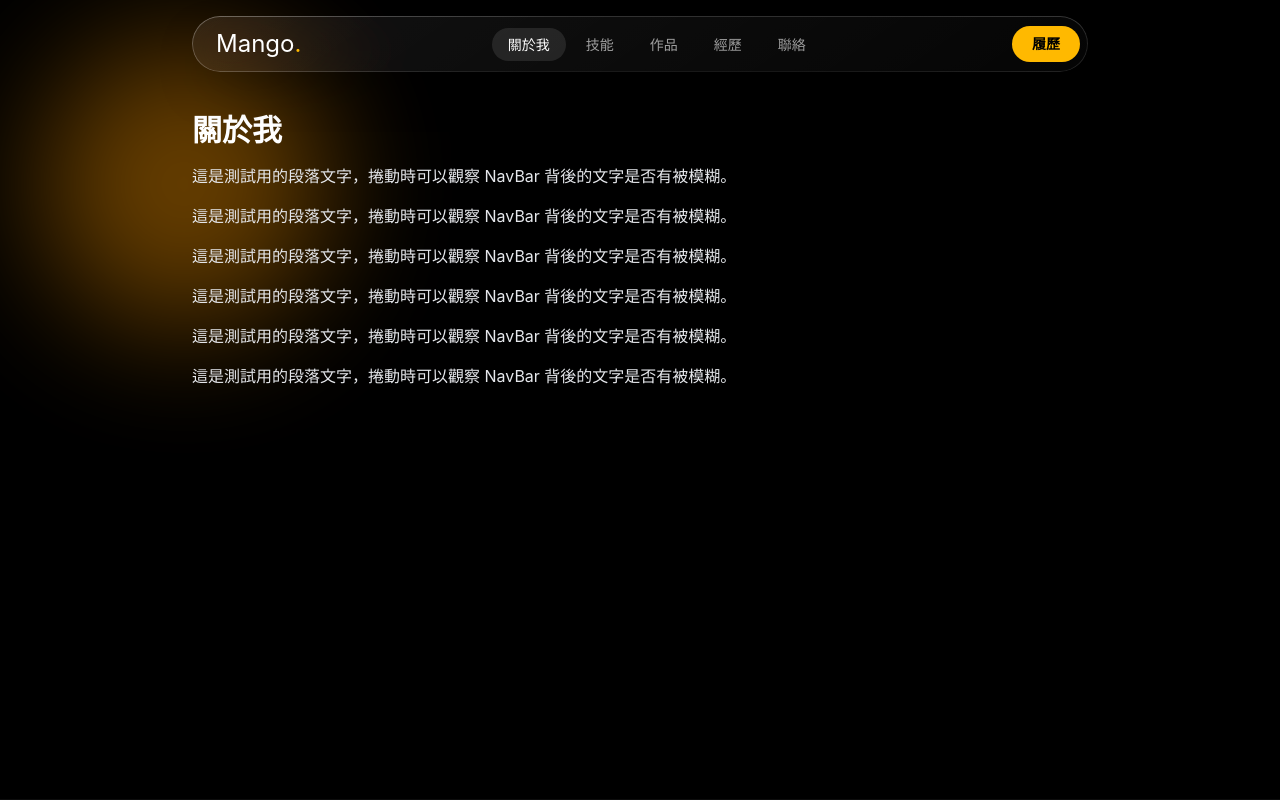
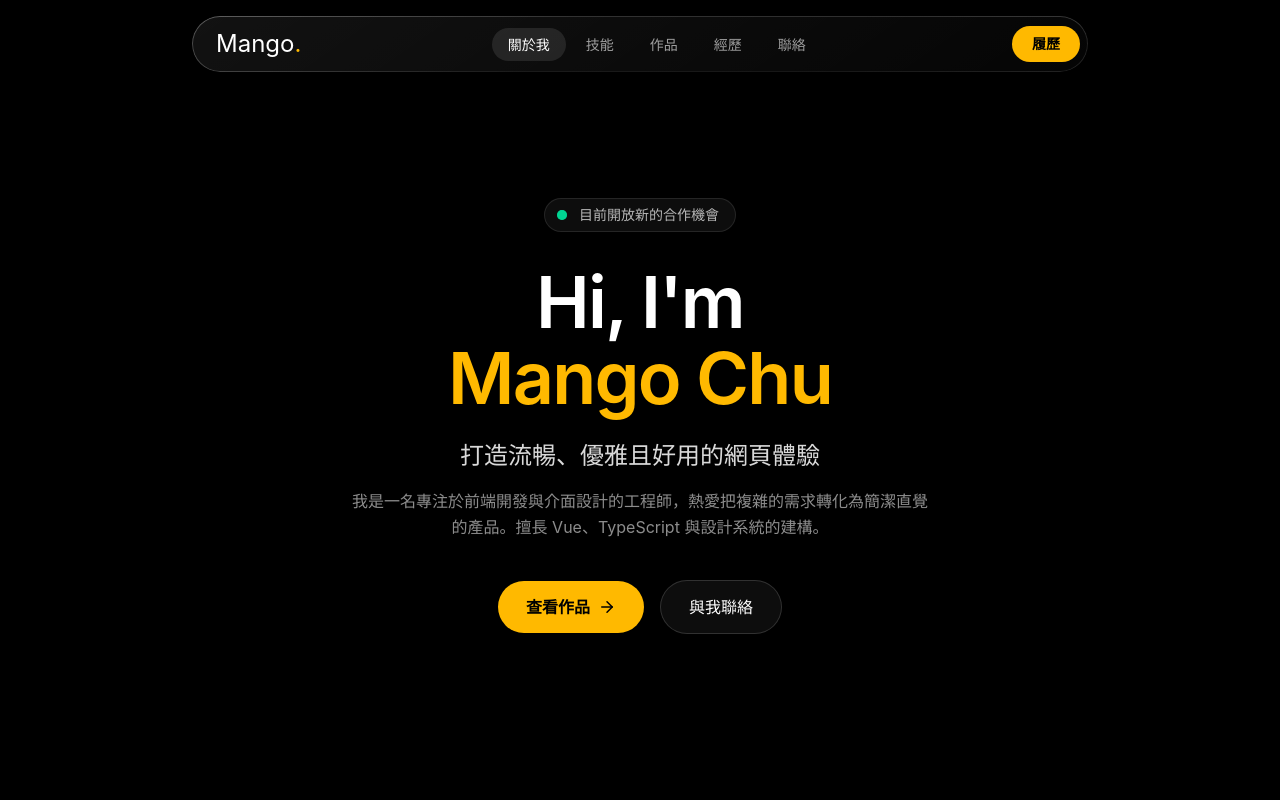
Before and after one commit to mangochu/mangochu.github.io, a Vue app: page / in a window 1280 px wide. Shown: the top 800 px of the page. Built offline with nearby package versions, Linux system fonts and the light colour scheme.

Commit message:
feat: 新增 HeroSection

```diff
--- a/src/App.vue
+++ b/src/App.vue
@@ -1,5 +1,6 @@
 <script setup lang="ts">
 import NavBar from './components/layout/NavBar.vue'
+import HeroSection from './components/sections/HeroSection.vue'
 import { navItems } from './data/profile.ts'
 
 const blobs = ['bg-amber-500', 'bg-sky-500', 'bg-fuchsia-500', 'bg-emerald-500', 'bg-rose-500']
@@ -8,6 +9,7 @@ const blobs = ['bg-amber-500', 'bg-sky-500', 'bg-fuchsia-500', 'bg-emerald-500',
 <template>
   <div class="min-h-screen text-white">
     <NavBar />
+    <HeroSection />
     <section
       v-for="(item, index) in navItems"
       :id="item.id"
--- a/src/assets/styles/main.css
+++ b/src/assets/styles/main.css
@@ -62,4 +62,29 @@
   transition:
     background-color 0.3s,
     transform 0.3s;
+
+  &:hover {
+    background: var(--color-secondary);
+    transform: translateY(-2px);
+  }
 }
+
+@utility btn-secondary {
+  display: inline-flex;
+  align-items: center;
+  justify-content: center;
+  gap: 0.5rem;
+  padding: 0.875rem 1.75rem;
+  border-radius: 9999px;
+  color: #fff;
+  background: rgb(255 255 255 / 0.05);
+  border: 1px solid rgb(255 255 255 / 0.15);
+  -webkit-backdrop-filter: blur(12px);
+  backdrop-filter: blur(12px);
+  transition: all 0.3s;
+
+  &:hover {
+    background: rgb(255 255 255 / 0.1);
+    border-color: rgb(255 255 255 / 0.3);
+  }
+}
--- /dev/null
+++ b/src/components/sections/HeroSection.vue
@@ -0,0 +1,40 @@
+<script setup lang="ts">
+import { profile } from '@/data/profile'
+import { ArrowRight } from '@lucide/vue'
+</script>
+
+<template>
+  <section id="top" class="flex min-h-screen items-center justify-center px-4 pt-28 pb-20">
+    <div class="w-full max-w-3xl text-center">
+      <div
+        class="mb-8 inline-flex items-center gap-3 rounded-full border border-white/10 bg-white/5 py-1.5 pr-4 pl-3 text-sm text-white/70 backdrop-blur-md"
+      >
+        <span class="relative flex size-2.5">
+          <span
+            class="absolute h-full w-full animate-ping rounded-full bg-emerald-400 opacity-60"
+          />
+          <span class="relative size-2.5 rounded-full bg-emerald-400" />
+        </span>
+        {{ profile.availability }}
+      </div>
+
+      <h1 class="mb-6 text-5xl leading-[1.05] font-semibold tracking-tight sm:text-6xl lg:text-7xl">
+        Hi, I'm<br />
+        <span class="text-primary">{{ profile.name }}</span>
+      </h1>
+
+      <p class="mb-4 text-xl text-white/85 sm:text-2xl">{{ profile.tagline }}</p>
+      <p class="mx-auto mb-10 max-w-xl leading-relaxed text-white/55">
+        {{ profile.intro }}
+      </p>
+
+      <div class="flex flex-wrap items-center justify-center gap-4">
+        <a href="#projects" class="btn-primary group">
+          查看作品
+          <ArrowRight :size="18" class="transition-transform group-hover:translate-x-1" />
+        </a>
+        <a href="#contact" class="btn-secondary">與我聯絡</a>
+      </div>
+    </div>
+  </section>
+</template>
--- a/src/data/profile.ts
+++ b/src/data/profile.ts
@@ -4,6 +4,7 @@ import type { NavItem } from '@/types'
 export const profile = {
   name: 'Mango Chu',
   title: 'Frontend Engineer',
+  availability: '目前開放新的合作機會',
   tagline: '打造流暢、優雅且好用的網頁體驗',
   intro:
     '我是一名專注於前端開發與介面設計的工程師，熱愛把複雜的需求轉化為簡潔直覺的產品。擅長 Vue、TypeScript 與設計系統的建構。',
```
